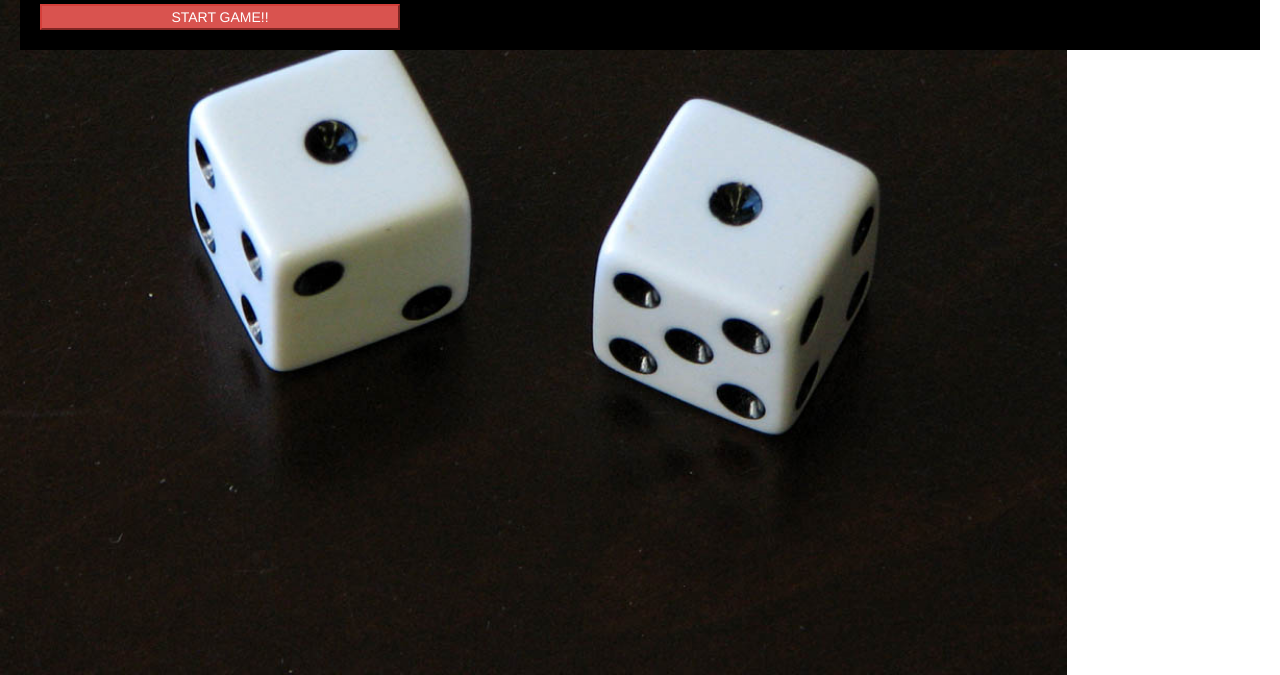
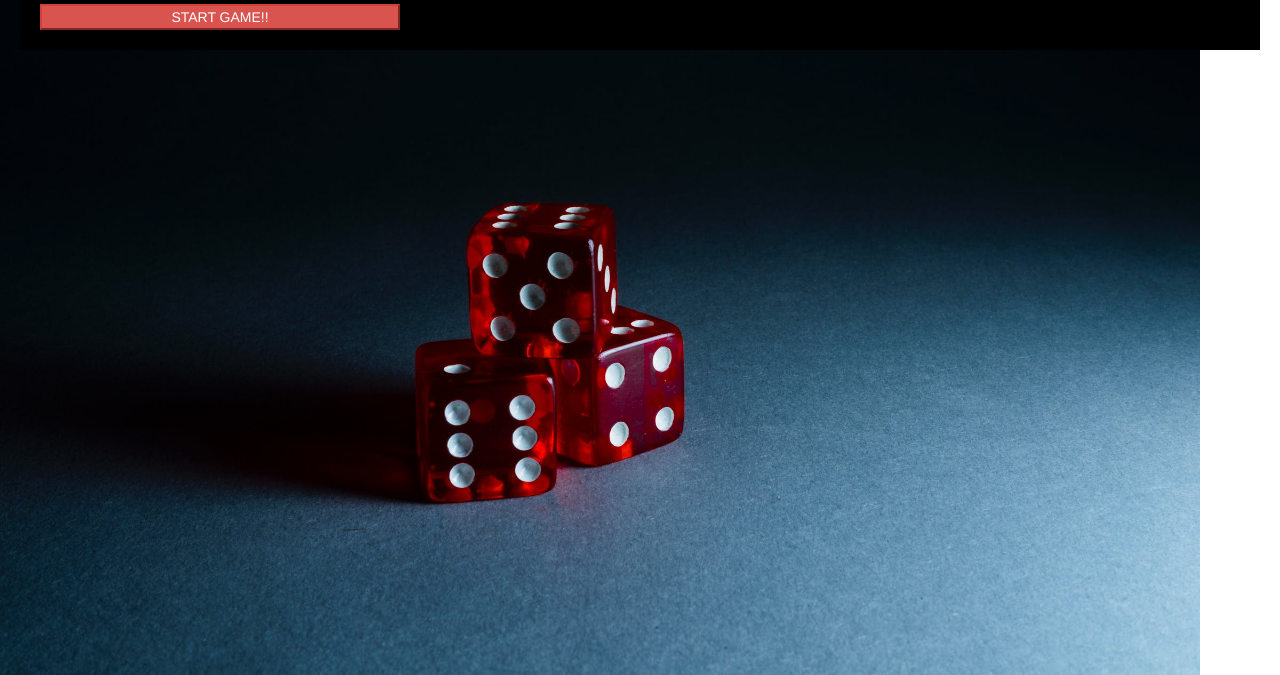
Before and after one commit to Shyla27/dice2, a plain HTML site: page index.html in a window 1280 px wide. Shown: the part 145-820 px from the top of the page. Drawn offline with Linux system fonts and the light colour scheme.

Commit message:
changed background image

```diff
--- a/css/styles.css
+++ b/css/styles.css
@@ -1,6 +1,6 @@
 body, html{
     height: 100%;
-    background-image: url(images/as.jpg);
+    background-image: url(images/die.jpg);
     background-repeat: no-repeat;
     background-size: contain;
 }
```
